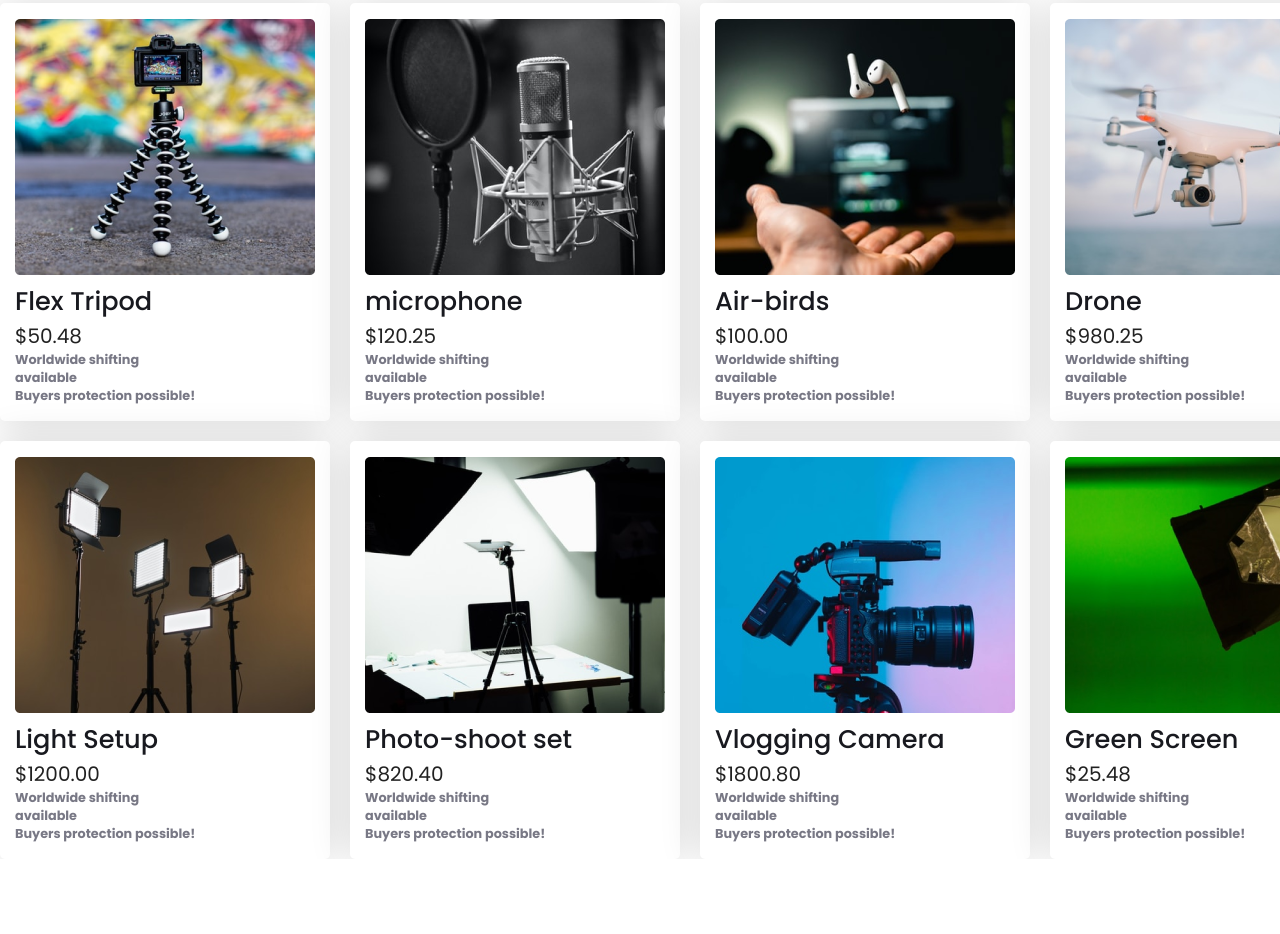
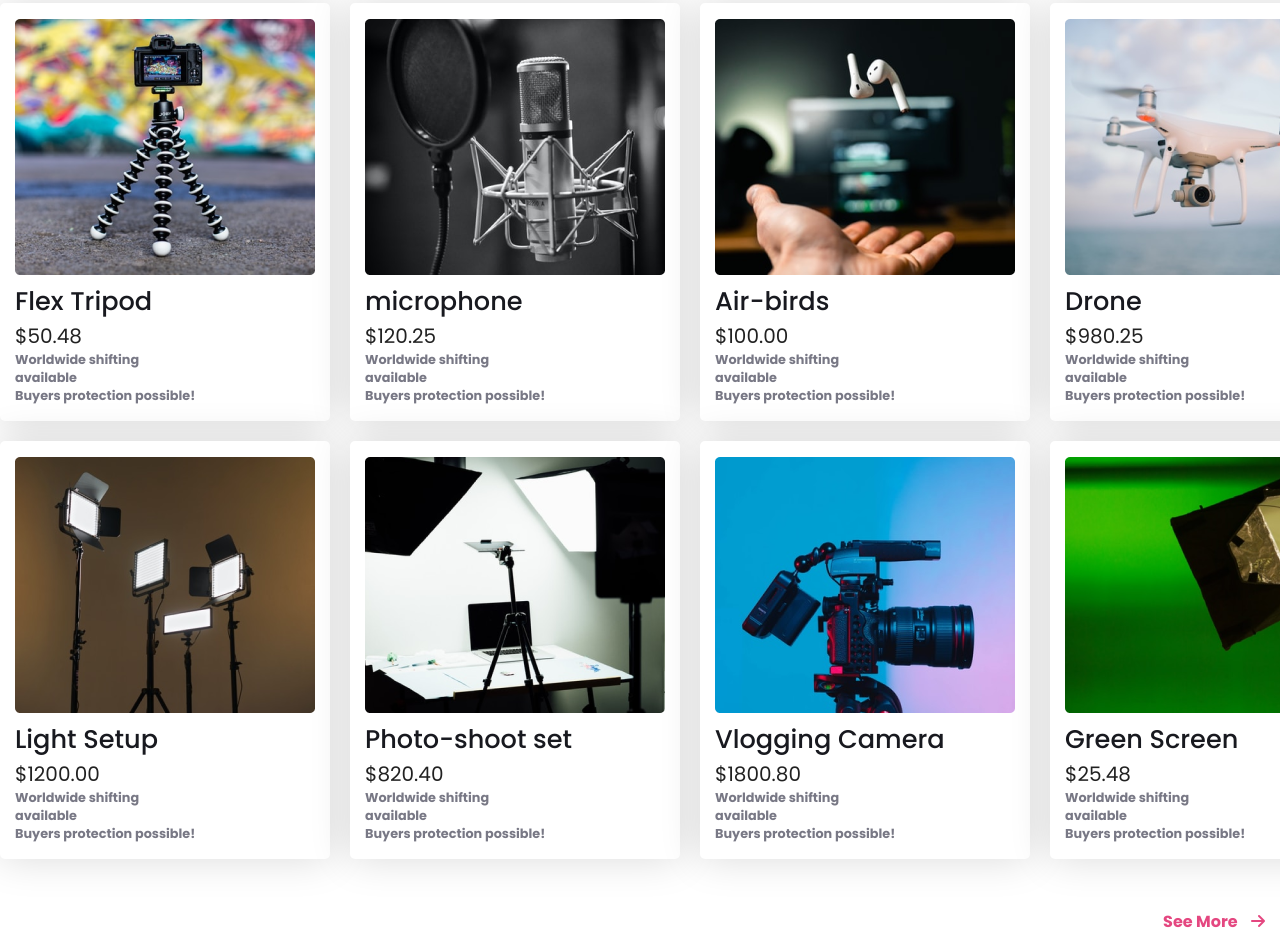
Before and after one commit to APURBA248/influencer-gears-repo, a plain HTML site: page index.html in a window 1280 px wide. Shown: the part 1014-1948 px from the top of the page. Before the commit the page ends 1873 px from the top, so only its background shows below. Drawn offline with Linux system fonts and the light colour scheme.

Commit message:
Collection Section Completely End

```diff
--- a/index.html
+++ b/index.html
@@ -166,6 +166,9 @@
             </div>
           </div>
         </div>
+        <div class="sec-btn">
+          <button>See More <i class="fa-solid fa-arrow-right"></i></button>
+        </div>
       </section>
       <!-- Collection Section End -->
     </main>
--- a/style.css
+++ b/style.css
@@ -66,6 +66,7 @@ li > a {
   font-size: 1rem;
   margin-top: 25px;
   border: 0px;
+  cursor: pointer;
 }
 .benar-btn i {
   margin-left: 10px;
@@ -127,6 +128,23 @@ main {
   font-size: 0.8rem;
   font-weight: 700;
 }
+.sec-btn{
+    display: flex;
+    justify-content: right;
+    margin-top: 50px;
+    margin-right: 15px;
+}
+.sec-btn > button{
+    background-color: #fff;
+    color: rgba(224, 44, 109, 0.87);
+    font-weight: 700;
+    font-size: 1rem;
+    border: 0px;
+    cursor: pointer;
+}
+.sec-btn > button i{
+    padding-left: 10px;
+}
 /* Collection Section End */
 /* main End */
 /* Media Query For Mobile User */
@@ -186,6 +204,7 @@ main {
     text-align: center;
   }
   /* Collection Section End */
+
   /* Main End */
 }
 /* Media Query For Tablet User */
```
